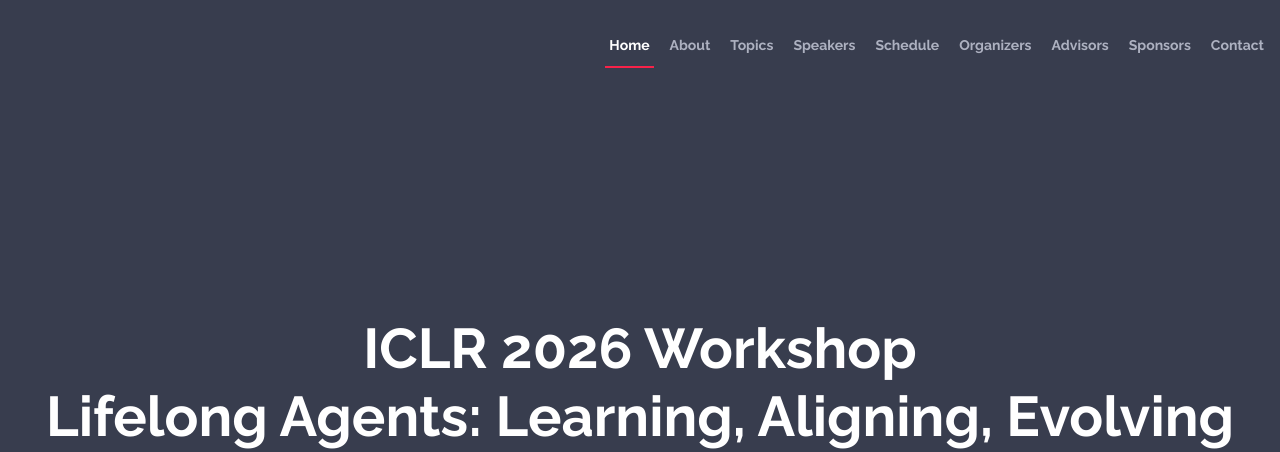
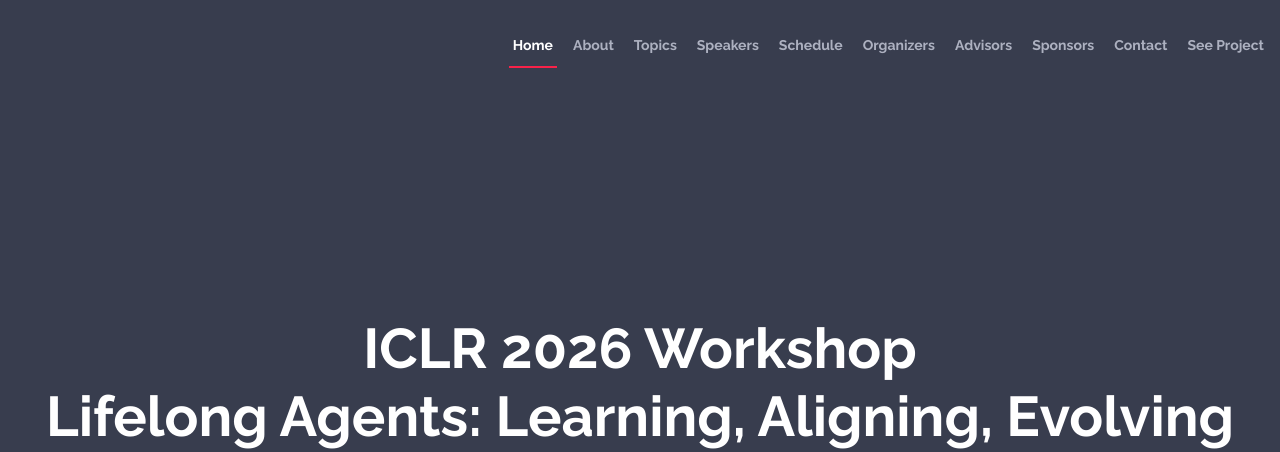
Before and after one commit to lifelongagent/lifelongagent.github.io, a plain HTML site: page index.html in a window 1280 px wide. Shown: the top 452 px of the page. Drawn offline with nearby package versions, Linux system fonts and the light colour scheme.

Commit message:
add lfelong agent project to main page

```diff
--- a/index.html
+++ b/index.html
@@ -146,6 +146,7 @@
           <li><a class="nav-link scrollto" href="#sponsors">Sponsors</a></li>
           <!-- <li><a class="nav-link scrollto" href="#faq">FAQ</a></li> -->
           <li><a class="nav-link scrollto" href="mailto:lifelongagent@googlegroups.com">Contact</a></li>
+          <li><a class="nav-link scrollto" href="https://lifelongagent.github.io/Project-Lifelong-Agent/index.html">See Project</a></li>
         </ul>
         <i class="bi bi-list mobile-nav-toggle"></i>
       </nav>
```
